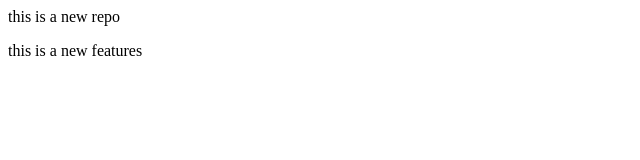
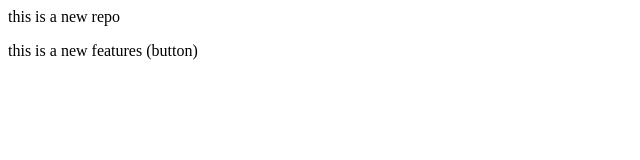
Before and after one commit to satyam2304/localrepo, a plain HTML site: page index.html in a window 1280 px wide. Shown: the full height of the page, 0-640 px from the left. Drawn offline with Linux system fonts and the light colour scheme.

Commit message:
Add button

```diff
--- a/index.html
+++ b/index.html
@@ -1,2 +1,2 @@
 <p>this is a new repo</p>
-<p>this is a new features</p>
+<p>this is a new features (button)</p>
```
